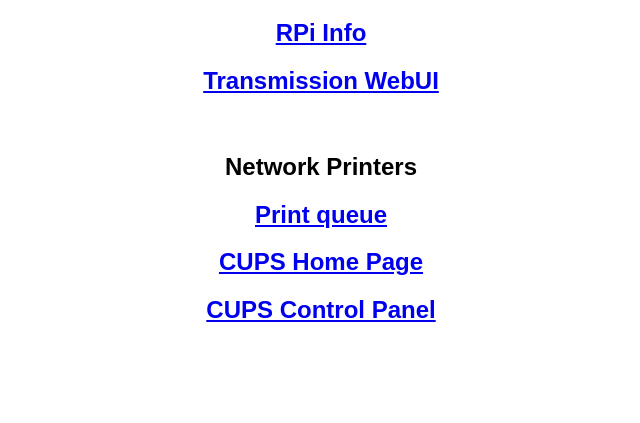
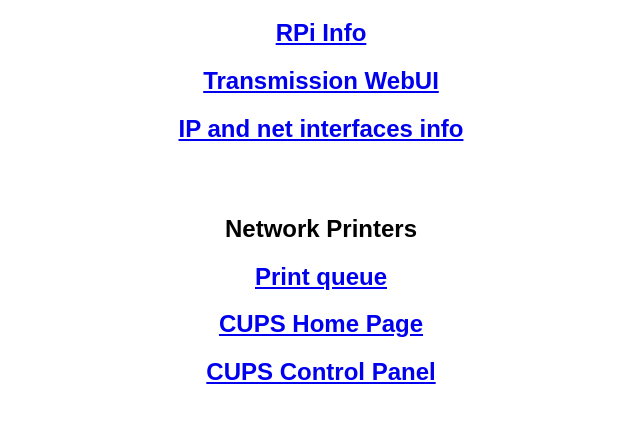
Before and after one commit to pirafrank/raspberrypi-web-panel, a plain HTML site: page index.html in a window 1280 px wide. Shown: the part 61-484 px from the top of the page, without its empty margins (319-959 px from the left). Drawn offline with Linux system fonts and the light colour scheme.

Commit message:
added missing file

```diff
--- a/index.html
+++ b/index.html
@@ -41,6 +41,7 @@
      <h1>Hi, I'm RaspberryPi!</h1>
      <p><h2><a href="cgi-bin/info.cgi">RPi Info</a></h2></p>
      <p><h2><a href="http://192.168.0.114:9091">Transmission WebUI</a></h2></p>
+     <p><h2><a href="http://192.168.0.114/cgi-bin/ipinfo.cgi">IP and net interfaces info</a></p>
      <br>
      <h2>Network Printers</h2>
      <h2><a href="http://192.168.0.114:631/jobs/">Print queue</a></h2>
```
